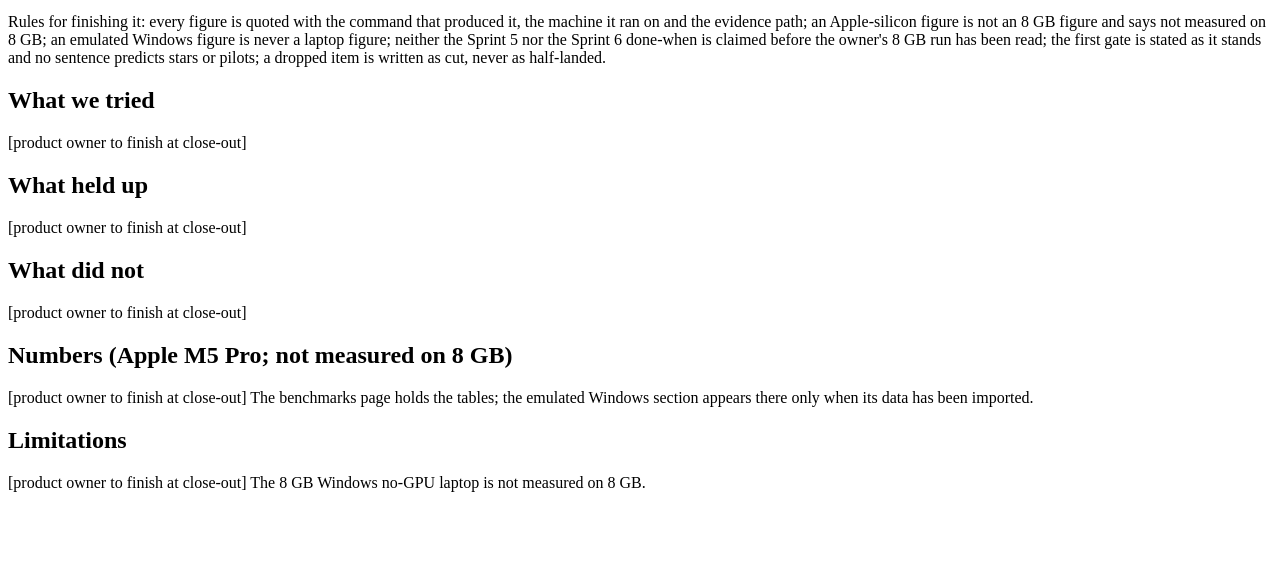
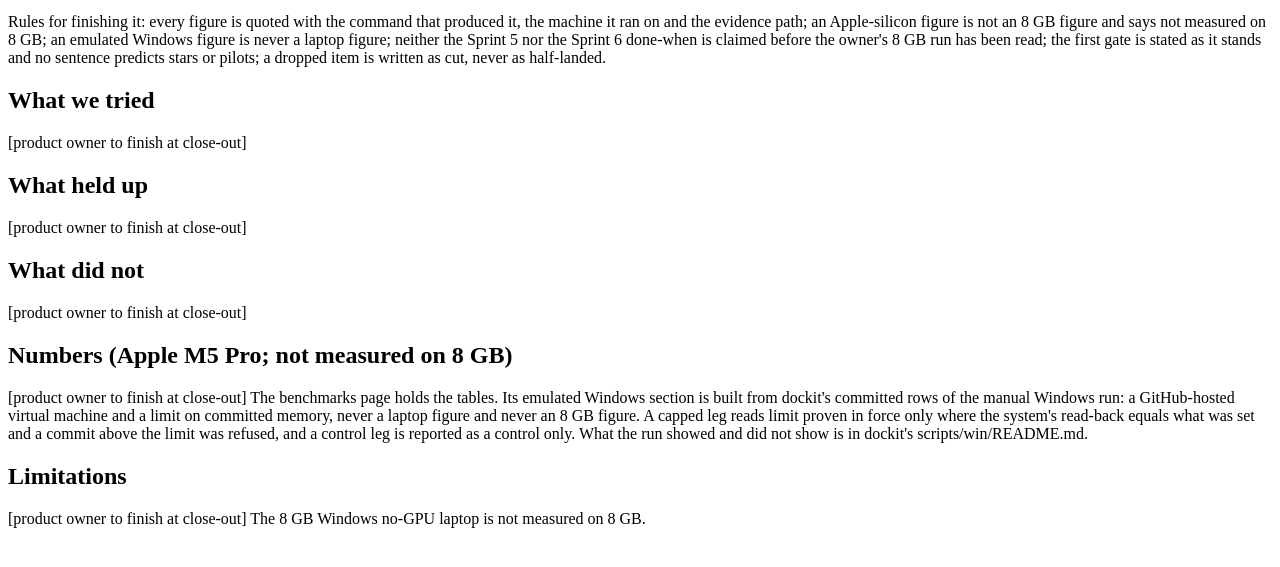
Before and after one commit to AirplaneMode-Labs/site, a website: page writeups/2026-11-sprint-7.html in a window 1280 px wide. Shown: the part 105-672 px from the top of the page. Drawn offline with Linux system fonts and the light colour scheme.

Commit message:
docs: README, CHANGELOG and the Sprint 7 write-up for the second emulated Windows run

```diff
--- a/writeups/2026-11-sprint-7.html
+++ b/writeups/2026-11-sprint-7.html
@@ -25,7 +25,9 @@
 
 <h2>Numbers (Apple M5 Pro; not measured on 8 GB)</h2>
 <p data-slot="numbers">
-  [product owner to finish at close-out] The benchmarks page holds the tables; the emulated Windows section appears there only when its data has been imported.
+  [product owner to finish at close-out] The benchmarks page holds the tables. Its emulated Windows section is built from dockit's committed rows of the manual Windows run: a GitHub-hosted virtual machine and a
+  limit on committed memory, never a laptop figure and never an 8 GB figure. A capped leg reads limit proven in force only where the system's read-back equals what was set and a commit above the limit was refused,
+  and a control leg is reported as a control only. What the run showed and did not show is in dockit's scripts/win/README.md.
 </p>
 
 <h2>Limitations</h2>
```
Also changed, not shown: CHANGELOG.md, README.md.
